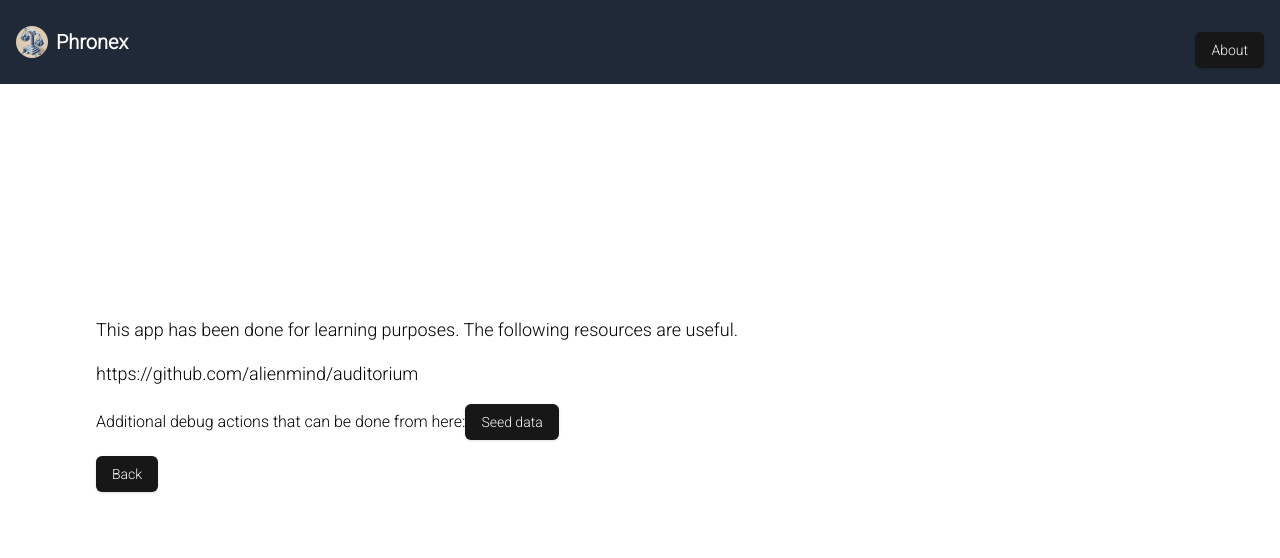
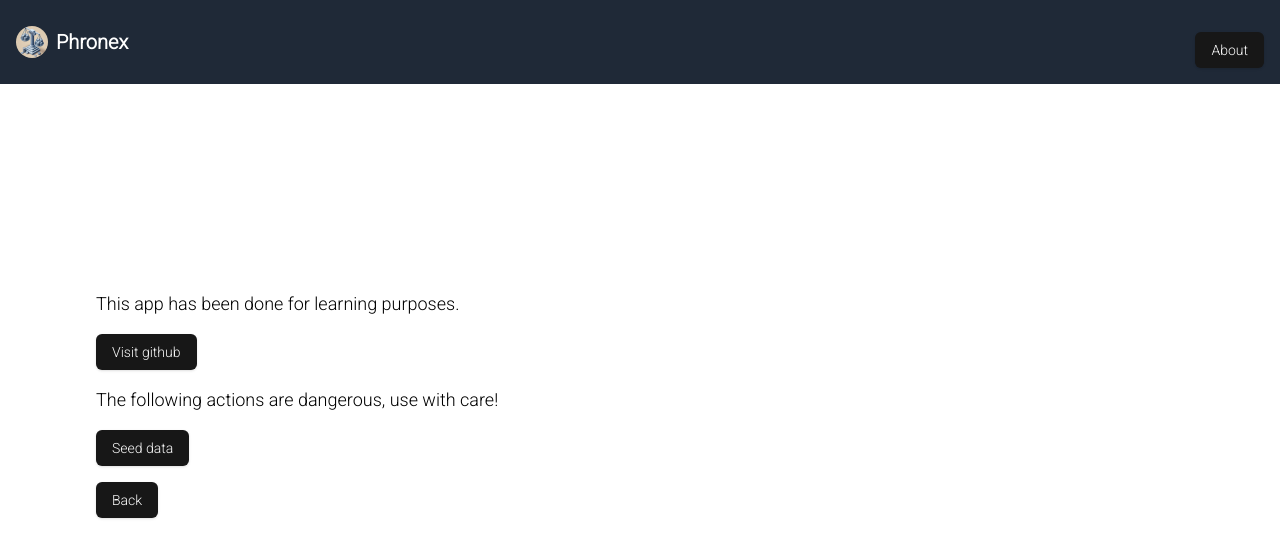
Before and after one commit to alienmind/phronex, a Next.js app: page /about in a window 1280 px wide. Shown: the top 558 px of the page. Built offline with nearby package versions, Linux system fonts and the light colour scheme.

Commit message:
Fixed buttons

```diff
--- a/app/about/page.tsx
+++ b/app/about/page.tsx
@@ -34,17 +34,15 @@ function AboutPage() {
       <div className="flex relative px-6 md:px-24 flex-col items-center md:items-start justify-center min-h-[80dvh] h-full">
         <div className="flex flex-col items-center md:items-start justify-center gap-4">
           <p className="text-lg text-center md:text-left max-w-2xl">
-           This app has been done for learning purposes. The following resources are useful.
+           This app has been done for learning purposes.
           </p>
           <p className="text-lg text-center md:text-left max-w-2xl">
-            <ul>
-              <li>
-                <a href="https://github.com/alienmind/phronex">https://github.com/alienmind/auditorium</a><br/>
-              </li>
-            </ul>
+          <Button><Link href="https://github.com/alienmind/phronex">Visit github</Link></Button><br/>
           </p>
-          <p>
-          Additional debug actions that can be done from here:
+          <p className="text-lg text-center md:text-left max-w-2xl">
+          The following actions are dangerous, use with care!
+          </p>
+          <p className="text-lg text-center md:text-left max-w-2xl">
           <Button><Link href="/seed">Seed data</Link></Button>
           </p>
         <div className="flex flex-col items-center md:items-start justify-center gap-4">
```
